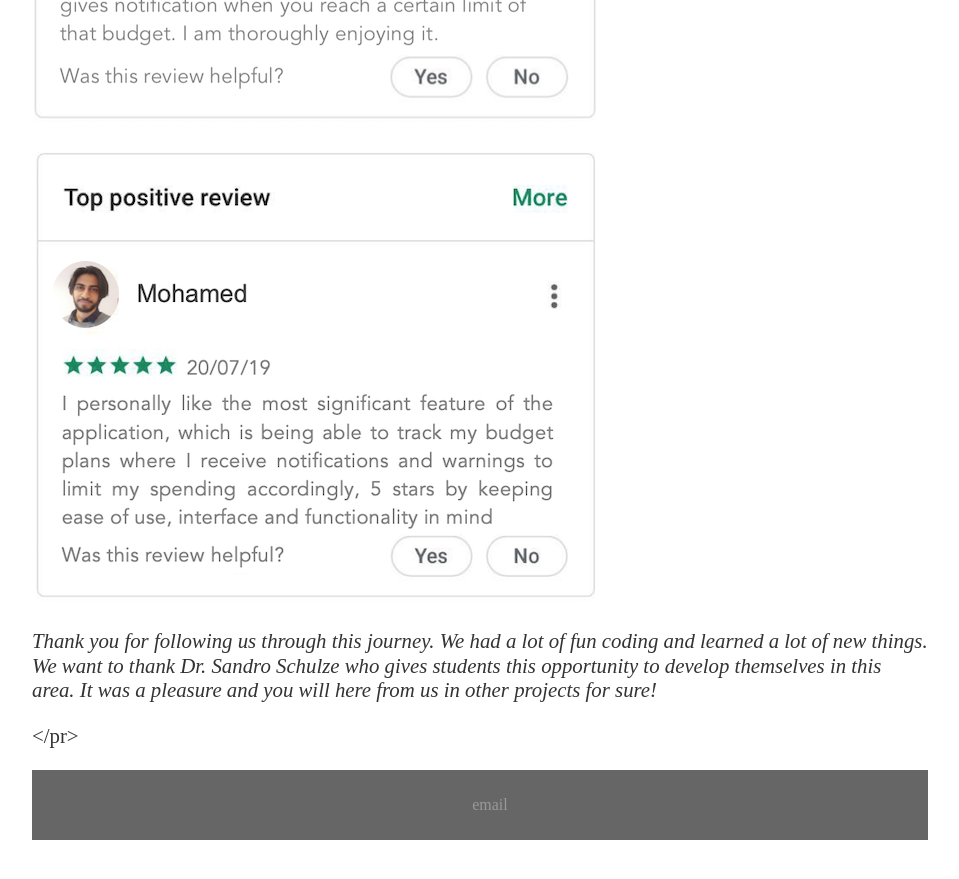
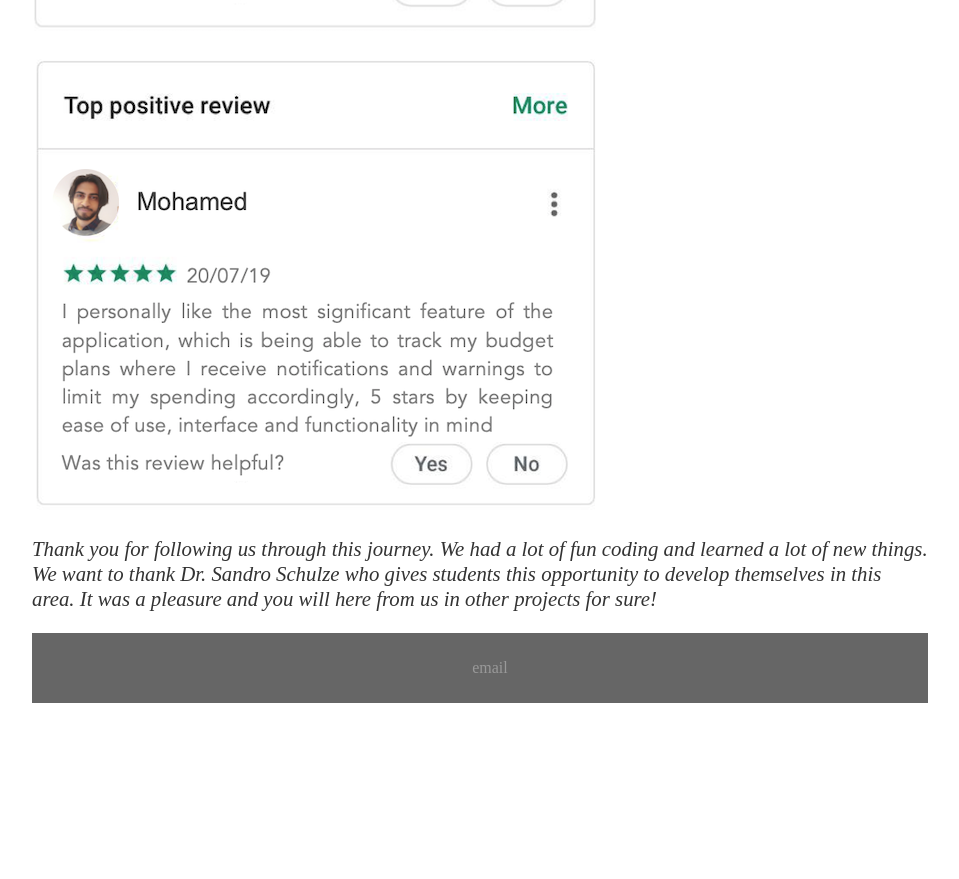
Before and after one commit to NadeemNicoR/TeamProjects, a Jekyll site: the page built from docs/_posts/2019-07-02-ISEE-2019-Reflections & Play Store Entry.md, in a window 1280 px wide and 900 px high, scrolled down 6544 px. Shown: the top 879 px of the window, without its empty margins (160-1119 px from the left). Built offline with Jekyll 4.4.1, drawn with Linux system fonts in a browser that asks for light colours; our own code applies the rules of GitHub Pages for plain Markdown files; after the commit the page ends 7307 px from its top, so only the background shows below that.

Commit message:
Update 2019-07-02-ISEE-2019-Reflections & Play Store Entry.md

```diff
--- a/docs/_posts/2019-07-02-ISEE-2019-Reflections & Play Store Entry.md
+++ b/docs/_posts/2019-07-02-ISEE-2019-Reflections & Play Store Entry.md
@@ -1,13 +1,7 @@
 ![companylogo]({{site.baseurl}}/images/405logo.png)
 
 
-<br>
-
-<p class="justify">
-
 Welcome to the final blog of team 405 Found - Money Control Application. In this blog we will give you some reflections on our work as a team and a summary of what a Play Store Entry would be.
-
-</p>
 
 
 # Reflections
@@ -83,9 +77,7 @@
 
 - Adhering to time strictly! (We could not get most of the tasks completed at an assigned time frame, most of the times we had the tasks fulfilled at the last minute of submissions)
 
-<br/>
 
-<p class="justify"/>
 
 # Play Store Entry
 
@@ -164,5 +156,3 @@
 ![companylogo]({{site.baseurl}}/images/RvMohamed.png)
 
 *Thank you for following us through this journey. We had a lot of fun coding and learned a lot of new things. We want to thank Dr. Sandro Schulze who gives students this opportunity to develop themselves in this area. It was a pleasure and you will here from us in other projects for sure!*
-
-</pr>
```
